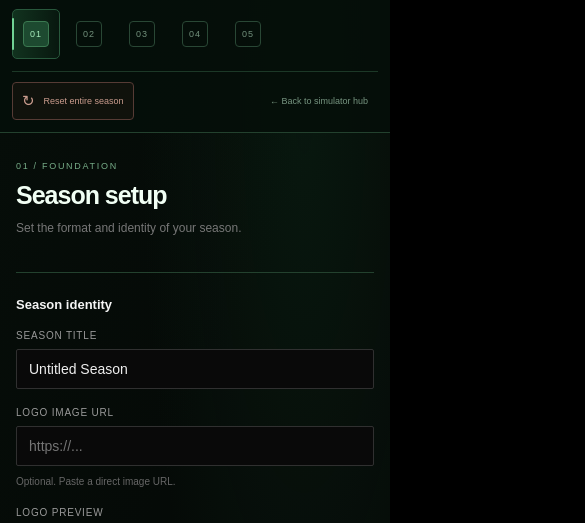
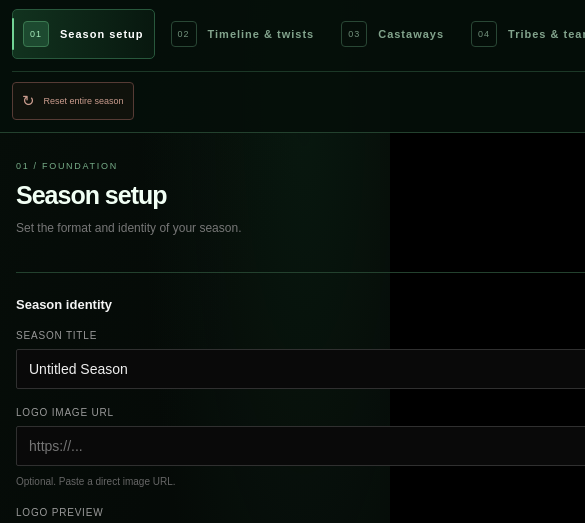
Before and after one commit to goobleh/simulators-hub, a plain HTML site: page survivor/index.html in a window 390 px wide. Shown: the part 65-588 px from the top of the page, 585 px wide, since content can reach past the window. Drawn offline with Linux system fonts and the light colour scheme.

Commit message:
Keep redesigned sidebar labels visible on mobile

```diff
--- a/survivor/styles/main.css
+++ b/survivor/styles/main.css
@@ -51,6 +51,9 @@ body{background:radial-gradient(ellipse at 78% 12%,rgba(27,91,55,.16),transparen
 .btn:hover{border-color:#609773;background:#183322}
 .nav-item span{color:#83a48d}
 @media(max-width:850px){
+ #navigation .nav-item span{display:flex}
+ #navigation .nav-item .nav-number{display:grid}
+ #navigation .nav-item .nav-copy{display:grid}
  .sidebar{padding:12px;border-right:0;border-bottom-color:#23412e}
  .sidebar-brand{display:none}
  .season-panel{display:none}
```
